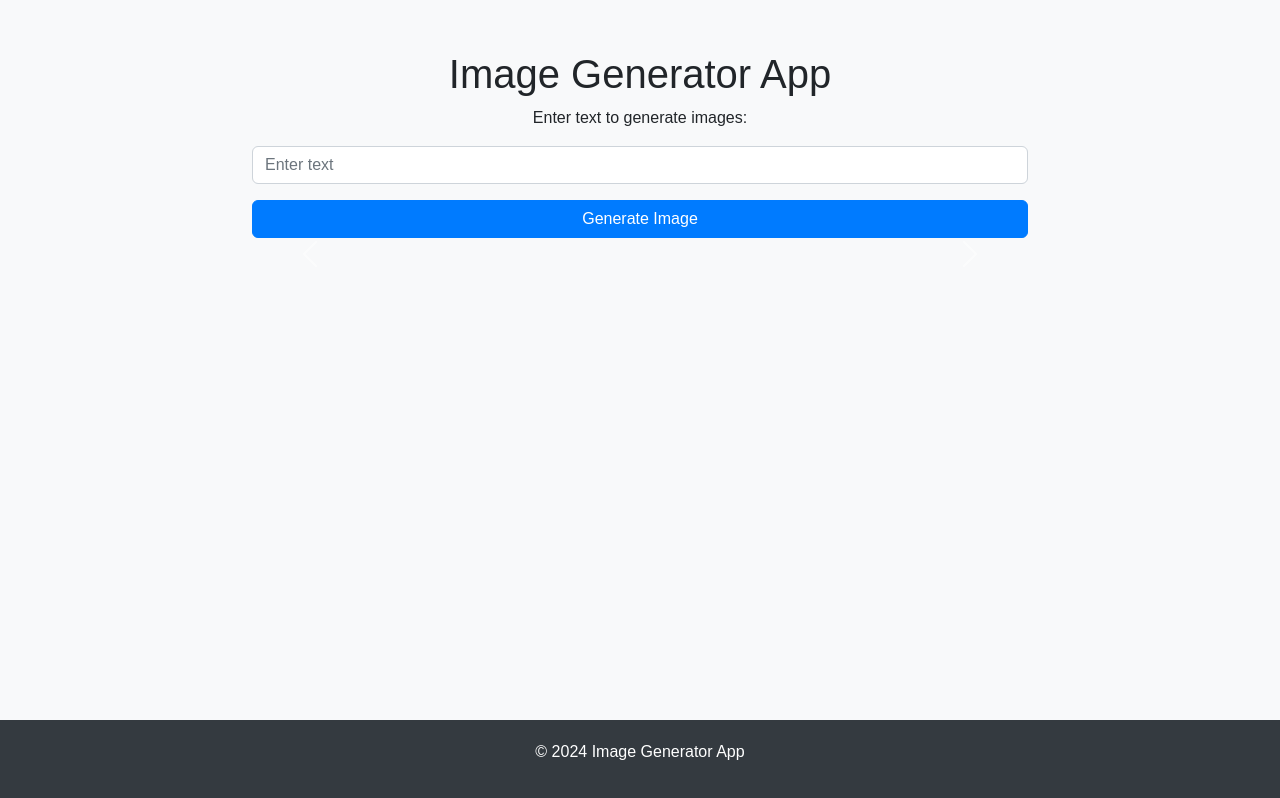
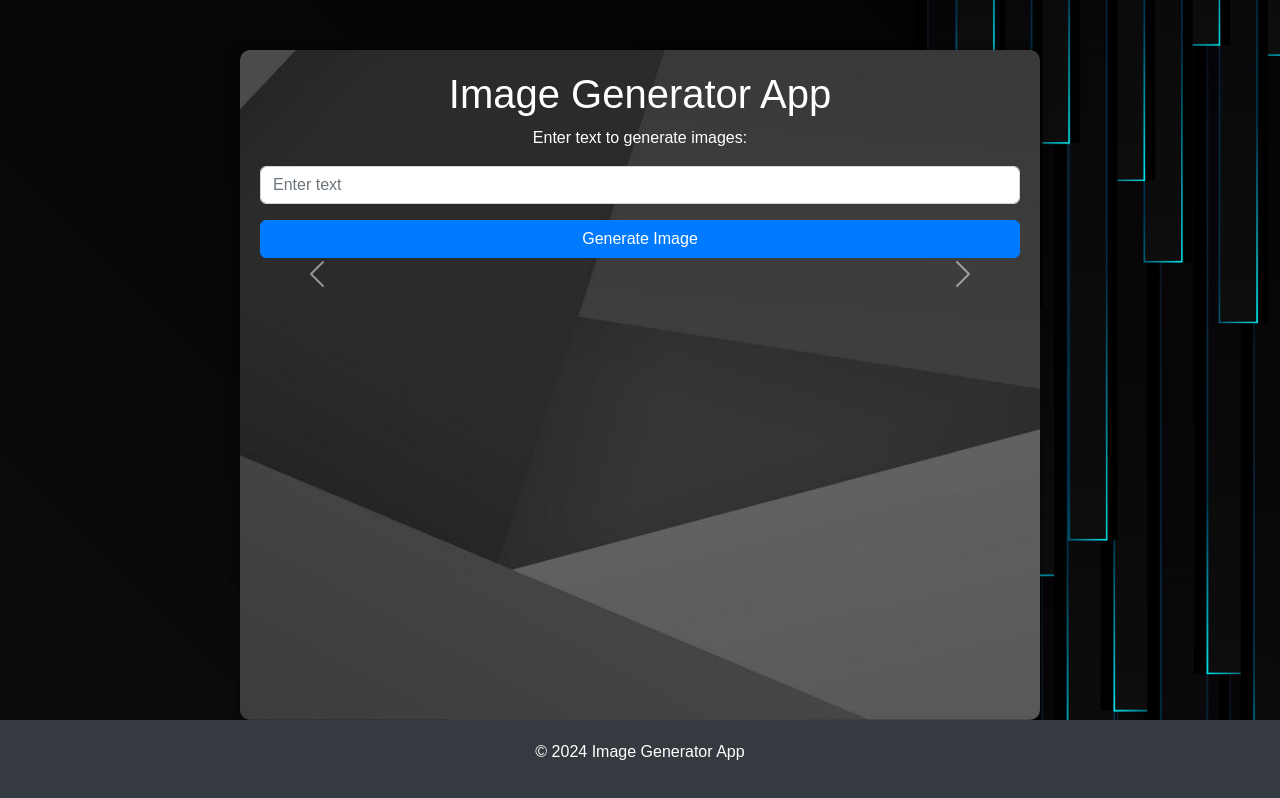
Before and after one commit to NEXA05/IMAGEGenerator, a plain HTML site: page index.html in a window 1280 px wide. Drawn offline with nearby package versions, Linux system fonts and the light colour scheme.

Commit message:
Update index.html

```diff
--- a/index.html
+++ b/index.html
@@ -5,18 +5,28 @@
     <link href="https://cdn.jsdelivr.net/npm/bootstrap@5.2.3/dist/css/bootstrap.min.css" rel="stylesheet">
     <style>
         body {
-            background-color: #f8f9fa;
+            background-image: url('./491362538070.jpg'); /* Add the URL of your background image here */
+            background-size: cover;
+            background-position: center;
             padding-top: 50px;
             display: flex;
             flex-direction: column;
             min-height: 100vh;
             font-family: Arial, sans-serif;
+            margin: 0; /* Remove default margin to ensure full coverage */
         }
 
         .container {
             max-width: 800px;
             margin: auto;
+            background-image: url('./Blakck1.jpg'); /* Add the URL of your background image here */
+            background-size: cover;
+            background-position: center;
             flex: 1; /* Take up remaining vertical space */
+            background-color: rgba(255, 255, 255, 0.9); /* Add a semi-transparent white background to the container */
+            padding: 20px;
+            border-radius: 10px;
+            box-shadow: 0px 0px 10px rgba(0, 0, 0, 0.5); /* Add a shadow effect to the container */
         }
 
         .form-control {
@@ -67,12 +77,16 @@
             text-align: center;
             flex-shrink: 0; /* Prevent footer from shrinking */
         }
+
+        .text-white {
+            color: #fff; /* White color */
+        }
     </style>
 </head>
 <body>
     <div class="container text-center">
-        <h1>Image Generator App</h1>
-        <p>Enter text to generate images:</p>
+        <h1 class="text-white">Image Generator App</h1>
+        <p class="text-white">Enter text to generate images:</p>
         <input type="text" id="textInput" class="form-control mb-3" placeholder="Enter text">
         <button onclick="generateCarousel()" class="btn btn-primary btn-custom">Generate Image</button>
         <div id="carouselContainer" class="carousel slide mt-3" data-bs-ride="carousel">
```
